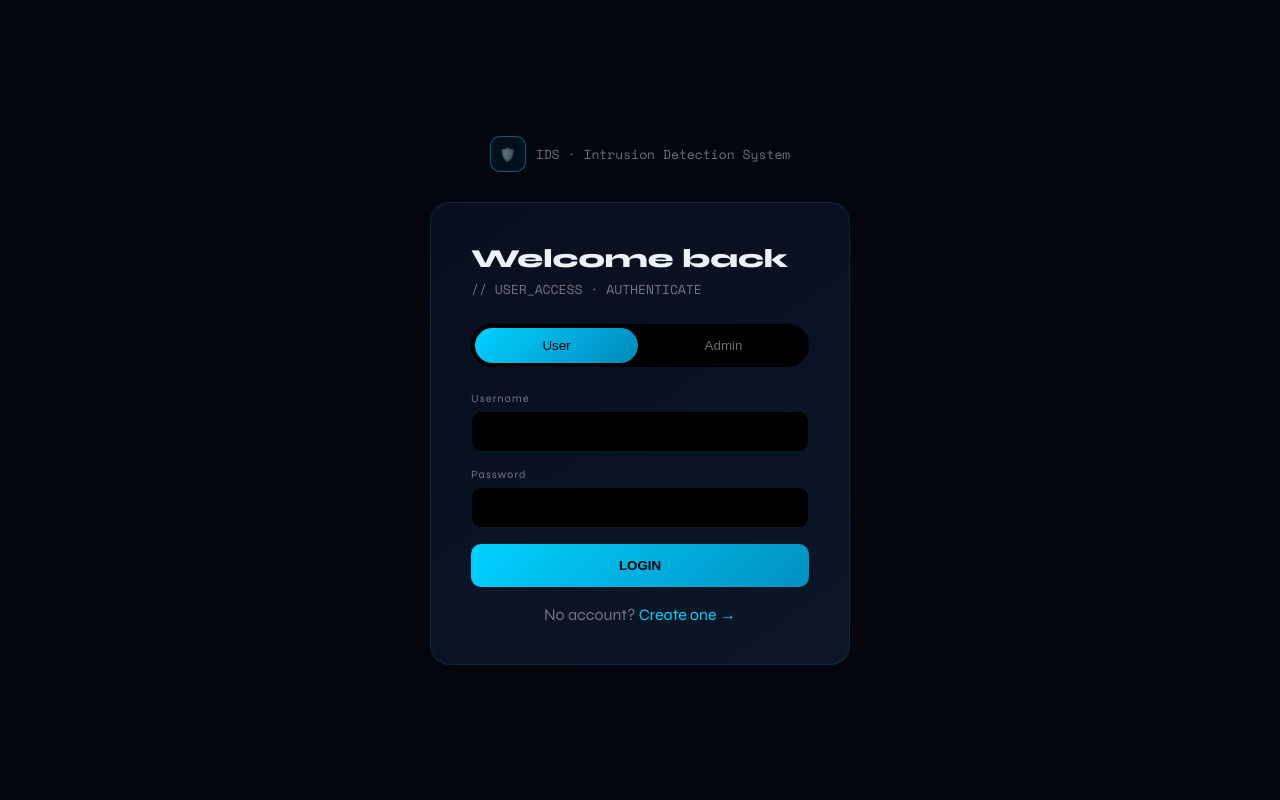
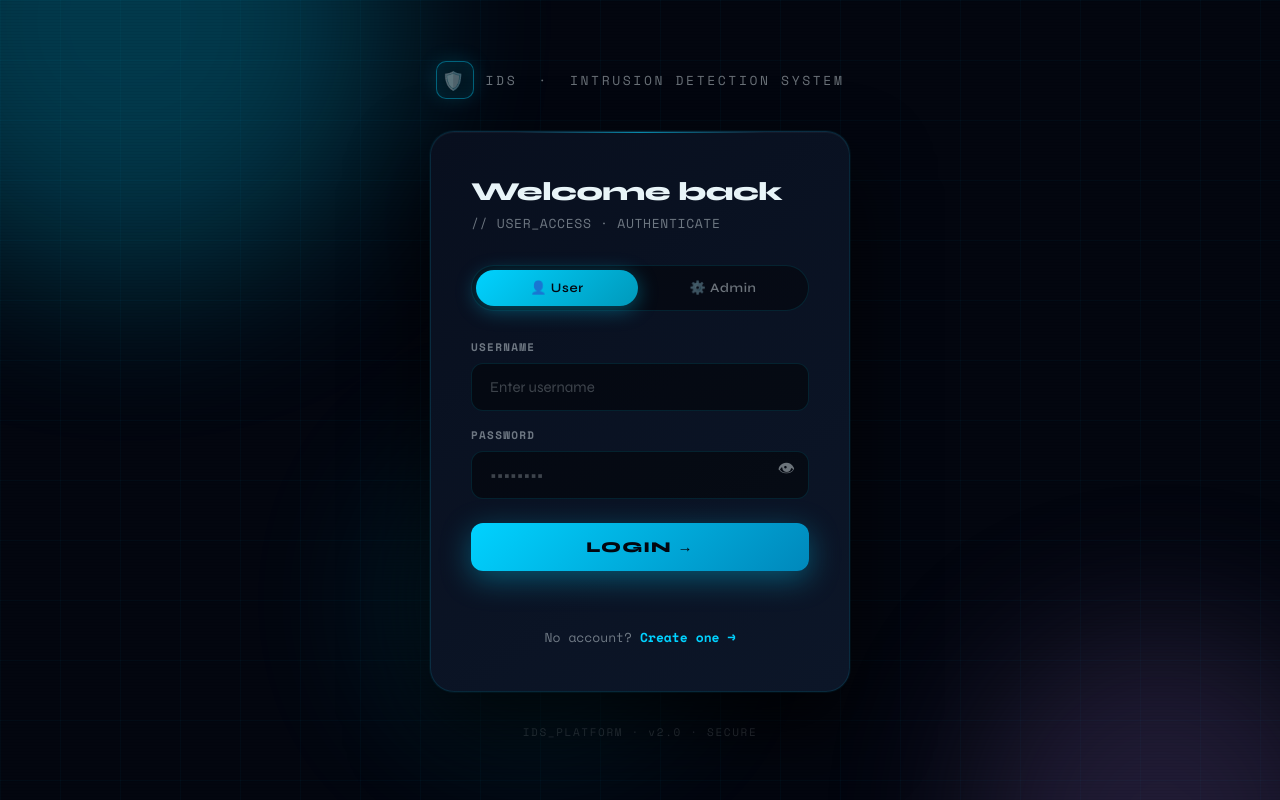
Before and after one commit to AchantaHarshini/Intrusion-Detection-System-IDS-for-Network-Traffic-Using-Machine-Learning, a Flask app: page / in a window 1280 px wide. Run offline with Flask 3, Linux system fonts and the light colour scheme.

Commit message:
Update login.html

```diff
--- a/templates/login.html
+++ b/templates/login.html
@@ -1,193 +1,304 @@
+
 <!DOCTYPE html>
 <html lang="en">
 <head>
 <meta charset="UTF-8">
 <title>IDS · Login</title>
-
 <link href="https://fonts.googleapis.com/css2?family=Space+Mono:wght@400;700&family=Syne:wght@400;600;700;800&display=swap" rel="stylesheet">
-
 <style>
-
-:root{
---bg:#03060f;
---surface:#080f1e;
---surface2:#0c1628;
---border:rgba(0,210,255,.12);
---border-bright:rgba(0,210,255,.4);
---accent:#00d2ff;
---danger:#ff4d6d;
---text:#e8f4f8;
---muted:rgba(232,244,248,.45);
+:root {
+  --bg: #03060f;
+  --surface: #080f1e;
+  --surface2: #0c1628;
+  --border: rgba(0,210,255,.12);
+  --border-bright: rgba(0,210,255,.4);
+  --accent: #00d2ff;
+  --accent2: #7b5ea7;
+  --danger: #ff4d6d;
+  --text: #e8f4f8;
+  --muted: rgba(232,244,248,.45);
 }
 
-*{box-sizing:border-box;margin:0;padding:0;}
+* { box-sizing: border-box; margin: 0; padding: 0; }
 
-body{
-min-height:100vh;
-display:flex;
-align-items:center;
-justify-content:center;
-font-family:'Syne',sans-serif;
-background:var(--bg);
-color:var(--text);
+body {
+  min-height: 100vh;
+  display: flex;
+  align-items: center;
+  justify-content: center;
+  font-family: 'Syne', sans-serif;
+  background-color: var(--bg);
+  color: var(--text);
+  overflow: hidden;
+  position: relative;
 }
 
-.wrapper{
-display:flex;
-flex-direction:column;
-align-items:center;
-gap:30px;
+/* Animated grid background */
+.grid-bg {
+  position: fixed; inset: 0; z-index: 0;
+  background-image:
+    linear-gradient(rgba(0,210,255,.03) 1px, transparent 1px),
+    linear-gradient(90deg, rgba(0,210,255,.03) 1px, transparent 1px);
+  background-size: 60px 60px;
 }
 
-.logo{
-display:flex;
-align-items:center;
-gap:10px;
-font-family:'Space Mono',monospace;
-font-size:13px;
-color:var(--muted);
+/* Floating orbs */
+.orb {
+  position: fixed; border-radius: 50%;
+  filter: blur(80px); opacity: .25; z-index: 0;
+  animation: drift 20s ease-in-out infinite;
+}
+.orb1 { width: 500px; height: 500px; background: #00d2ff; top: -200px; left: -150px; animation-delay: 0s; }
+.orb2 { width: 400px; height: 400px; background: #7b5ea7; bottom: -200px; right: -100px; animation-delay: -8s; }
+.orb3 { width: 300px; height: 300px; background: #00d2ff; bottom: 50px; left: 30%; animation-delay: -14s; opacity: .12; }
+
+@keyframes drift {
+  0%, 100% { transform: translate(0, 0) scale(1); }
+  33% { transform: translate(30px, -30px) scale(1.05); }
+  66% { transform: translate(-20px, 20px) scale(.95); }
 }
 
-.logo-icon{
-width:36px;
-height:36px;
-border:1px solid var(--border-bright);
-border-radius:10px;
-display:flex;
-align-items:center;
-justify-content:center;
-background:rgba(0,210,255,.05);
+/* Scanline effect */
+body::after {
+  content: '';
+  position: fixed; inset: 0; z-index: 1;
+  background: repeating-linear-gradient(
+    0deg,
+    rgba(0,0,0,.04) 0px,
+    rgba(0,0,0,.04) 1px,
+    transparent 1px,
+    transparent 3px
+  );
+  pointer-events: none;
 }
 
-.card{
-width:420px;
-background:linear-gradient(145deg,var(--surface),var(--surface2));
-border:1px solid var(--border);
-border-radius:20px;
-padding:40px;
+.wrapper {
+  position: relative; z-index: 10;
+  display: flex;
+  flex-direction: column;
+  align-items: center;
+  gap: 32px;
+  animation: fadeUp .6s ease both;
 }
 
-.card-title{
-font-size:26px;
-font-weight:800;
-margin-bottom:5px;
+@keyframes fadeUp {
+  from { opacity: 0; transform: translateY(24px); }
+  to { opacity: 1; transform: translateY(0); }
 }
 
-.card-sub{
-font-size:13px;
-color:var(--muted);
-margin-bottom:25px;
-font-family:'Space Mono',monospace;
+/* Logo area */
+.logo {
+  display: flex; align-items: center; gap: 12px;
+  font-family: 'Space Mono', monospace;
+  font-size: 13px;
+  color: var(--muted);
+  letter-spacing: .2em;
+  text-transform: uppercase;
+}
+.logo-icon {
+  width: 38px; height: 38px;
+  border: 1.5px solid var(--border-bright);
+  border-radius: 10px;
+  display: flex; align-items: center; justify-content: center;
+  font-size: 18px;
+  background: rgba(0,210,255,.06);
+  box-shadow: 0 0 20px rgba(0,210,255,.15), inset 0 0 15px rgba(0,210,255,.05);
 }
 
-.role-toggle{
-display:flex;
-gap:4px;
-background:#000;
-border-radius:50px;
-padding:4px;
-margin-bottom:25px;
+/* Card */
+.card {
+  width: 420px;
+  background: linear-gradient(145deg, var(--surface), var(--surface2));
+  border: 1px solid var(--border);
+  border-radius: 24px;
+  padding: 44px 40px;
+  box-shadow:
+    0 0 0 1px rgba(0,210,255,.05),
+    0 40px 80px rgba(0,0,0,.7),
+    inset 0 1px 0 rgba(255,255,255,.04);
+  position: relative;
+  overflow: hidden;
 }
 
-.role-btn{
-flex:1;
-border:none;
-background:none;
-padding:10px;
-border-radius:50px;
-color:var(--muted);
-cursor:pointer;
+.card::before {
+  content: '';
+  position: absolute;
+  top: 0; left: 20%; right: 20%;
+  height: 1px;
+  background: linear-gradient(90deg, transparent, var(--accent), transparent);
+  opacity: .6;
 }
 
-.role-btn.active{
-background:linear-gradient(135deg,#00d2ff,#0088bb);
-color:#000;
+.card-title {
+  font-size: 26px; font-weight: 800;
+  margin-bottom: 6px;
+  letter-spacing: -.5px;
+}
+.card-sub {
+  font-size: 13px; color: var(--muted);
+  font-family: 'Space Mono', monospace;
+  margin-bottom: 32px;
+  letter-spacing: .05em;
 }
 
-.field{
-margin-bottom:16px;
+/* Role toggle */
+.role-toggle {
+  display: flex;
+  background: rgba(0,0,0,.4);
+  border: 1px solid var(--border);
+  border-radius: 50px;
+  padding: 4px;
+  margin-bottom: 28px;
+  gap: 4px;
+}
+.role-btn {
+  flex: 1; padding: 10px 16px;
+  border: none; background: transparent;
+  border-radius: 50px;
+  color: var(--muted);
+  font-family: 'Syne', sans-serif;
+  font-size: 13px; font-weight: 600;
+  cursor: pointer;
+  transition: all .25s ease;
+  letter-spacing: .05em;
+}
+.role-btn.active {
+  background: linear-gradient(135deg, var(--accent), #0099bb);
+  color: var(--bg);
+  box-shadow: 0 4px 20px rgba(0,210,255,.35);
 }
 
-.field label{
-font-size:11px;
-letter-spacing:.1em;
-color:var(--muted);
-display:block;
-margin-bottom:6px;
+/* Fields */
+.field {
+  position: relative;
+  margin-bottom: 16px;
+}
+.field label {
+  display: block;
+  font-size: 11px; font-weight: 700;
+  letter-spacing: .12em; text-transform: uppercase;
+  color: var(--muted);
+  margin-bottom: 8px;
+  font-family: 'Space Mono', monospace;
+}
+.field input {
+  width: 100%;
+  padding: 14px 46px 14px 18px;
+  background: rgba(0,0,0,.45);
+  border: 1px solid var(--border);
+  border-radius: 12px;
+  color: var(--text);
+  font-family: 'Syne', sans-serif;
+  font-size: 15px;
+  transition: all .2s ease;
+}
+.field input::placeholder { color: rgba(232,244,248,.25); }
+.field input:focus {
+  outline: none;
+  border-color: var(--accent);
+  background: rgba(0,210,255,.04);
+  box-shadow: 0 0 0 3px rgba(0,210,255,.12);
+}
+.eye-btn {
+  position: absolute; right: 14px; bottom: 14px;
+  background: none; border: none;
+  color: var(--muted); cursor: pointer; font-size: 17px;
+  padding: 0; transition: color .2s;
+}
+.eye-btn:hover { color: var(--accent); }
+
+/* Submit */
+.btn-login {
+  width: 100%; margin-top: 8px;
+  padding: 15px;
+  border: none; border-radius: 12px;
+  background: linear-gradient(135deg, #00d2ff 0%, #0088bb 100%);
+  color: var(--bg);
+  font-family: 'Syne', sans-serif;
+  font-size: 15px; font-weight: 800;
+  cursor: pointer;
+  letter-spacing: .08em;
+  box-shadow: 0 8px 30px rgba(0,210,255,.35);
+  transition: all .25s ease;
+  position: relative; overflow: hidden;
+}
+.btn-login::before {
+  content: '';
+  position: absolute; top: 0; left: -100%; width: 100%; height: 100%;
+  background: linear-gradient(90deg, transparent, rgba(255,255,255,.2), transparent);
+  transition: left .5s;
+}
+.btn-login:hover::before { left: 100%; }
+.btn-login:hover {
+  transform: translateY(-2px);
+  box-shadow: 0 14px 40px rgba(0,210,255,.5);
+}
+.btn-login:active { transform: translateY(0); }
+
+.error-msg {
+  margin-top: 14px;
+  font-size: 13px; color: var(--danger);
+  font-family: 'Space Mono', monospace;
+  min-height: 20px;
+  display: flex; align-items: center; gap: 6px;
 }
 
-.field input{
-width:100%;
-padding:12px;
-background:#000;
-border:1px solid var(--border);
-border-radius:10px;
-color:#fff;
+.register-link {
+  margin-top: 22px;
+  text-align: center;
+  font-size: 13px; color: var(--muted);
+  cursor: pointer;
+  transition: color .2s;
+  font-family: 'Space Mono', monospace;
 }
+.register-link span {
+  color: var(--accent); font-weight: 700;
+  border-bottom: 1px solid transparent;
+  transition: border-color .2s;
+}
+.register-link:hover span { border-color: var(--accent); }
 
-.btn-login{
-width:100%;
-padding:14px;
-border:none;
-border-radius:10px;
-background:linear-gradient(135deg,#00d2ff,#0090c0);
-font-weight:700;
-cursor:pointer;
+/* Footer */
+.footer-tag {
+  font-family: 'Space Mono', monospace;
+  font-size: 11px; color: rgba(232,244,248,.2);
+  letter-spacing: .15em;
 }
-
-.error-msg{
-margin-top:10px;
-color:var(--danger);
-font-size:13px;
-}
-
-.register-link{
-margin-top:18px;
-text-align:center;
-color:var(--muted);
-cursor:pointer;
-}
-
-.register-link span{
-color:var(--accent);
-}
-
 </style>
 </head>
-
 <body>
 
+<div class="grid-bg"></div>
+<div class="orb orb1"></div>
+<div class="orb orb2"></div>
+<div class="orb orb3"></div>
+
 <div class="wrapper">
-
   <div class="logo">
     <div class="logo-icon">🛡️</div>
-<span>IDS · Intrusion Detection System</span>
+    <span>IDS &nbsp;·&nbsp; Intrusion Detection System</span>
   </div>
 
   <div class="card">
-
     <div class="card-title" id="cardTitle">Welcome back</div>
     <div class="card-sub" id="cardSub">// USER_ACCESS · AUTHENTICATE</div>
 
     <div class="role-toggle">
-<button class="role-btn active" id="userBtn" onclick="setRole('user')">User</button>
-<button class="role-btn" id="adminBtn" onclick="setRole('admin')">Admin</button>
+      <button class="role-btn active" id="userBtn" onclick="setRole('user')">👤 User</button>
+      <button class="role-btn" id="adminBtn" onclick="setRole('admin')">⚙️ Admin</button>
     </div>
 
     <form id="loginForm">
-
       <div class="field">
         <label>Username</label>
-<input id="username" required>
+        <input id="username" placeholder="Enter username" required autocomplete="username">
       </div>
-
       <div class="field">
         <label>Password</label>
-<input type="password" id="password" required>
+        <input type="password" id="password" placeholder="••••••••" required autocomplete="current-password">
+        <button type="button" class="eye-btn" onclick="togglePwd()">👁</button>
       </div>
-
-<button class="btn-login">LOGIN</button>
-
+      <button type="submit" class="btn-login">LOGIN →</button>
     </form>
 
     <div class="error-msg" id="errorMsg"></div>
@@ -195,57 +306,45 @@ color:var(--accent);
     <div class="register-link" onclick="goRegister()">
       No account? <span>Create one →</span>
     </div>
-
   </div>
 
+  <div class="footer-tag">IDS_PLATFORM · v2.0 · SECURE</div>
 </div>
 
 <script>
+let role = 'user';
 
-let role="user";
-
-function setRole(r){
-role=r;
-document.getElementById("userBtn").classList.toggle("active",r==="user");
-document.getElementById("adminBtn").classList.toggle("active",r==="admin");
+function setRole(r) {
+  role = r;
+  document.getElementById('userBtn').classList.toggle('active', r === 'user');
+  document.getElementById('adminBtn').classList.toggle('active', r === 'admin');
+  document.getElementById('cardTitle').textContent = r === 'admin' ? 'Admin access' : 'Welcome back';
+  document.getElementById('cardSub').textContent = r === 'admin' ? '// ADMIN_ACCESS · AUTHENTICATE' : '// USER_ACCESS · AUTHENTICATE';
 }
 
-function goRegister(){
-window.location.href="/register";
+function togglePwd() {
+  const p = document.getElementById('password');
+  p.type = p.type === 'password' ? 'text' : 'password';
 }
 
-document.getElementById("loginForm").onsubmit=async e=>{
+function goRegister() { window.location.href = 'register.html'; }
 
+document.getElementById('loginForm').onsubmit = async e => {
   e.preventDefault();
-
-const err=document.getElementById("errorMsg");
-err.textContent="";
-
-try{
-
-const res=await fetch("/login",{
-method:"POST",
-headers:{'Content-Type':'application/json'},
-body:JSON.stringify({
-username:username.value,
-password:password.value,
-role
-})
+  const errEl = document.getElementById('errorMsg');
+  errEl.textContent = '';
+  try {
+    const res = await fetch('http://localhost:5000/login', {
+      method: 'POST',
+      headers: { 'Content-Type': 'application/json' },
+      body: JSON.stringify({ username: username.value, password: password.value, role })
     });
-
-if(!res.ok) throw new Error();
-
-const data=await res.json();
-
-window.location.href=data.redirect;
-
-}catch{
-err.textContent="Invalid credentials";
+    if (!res.ok) throw 0;
+    window.location.href = role === 'admin' ? 'admin-dashboard.html' : 'user-dashboard.html';
+  } catch {
+    errEl.textContent = '✗  Invalid credentials — please try again';
   }
-
 };
-
 </script>
-
 </body>
-</html>
+</html
```
Lines whose indentation alone changed are shown as unchanged.
